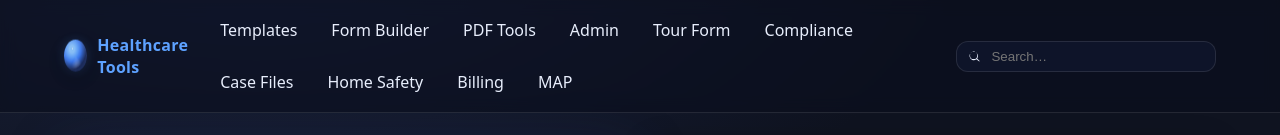
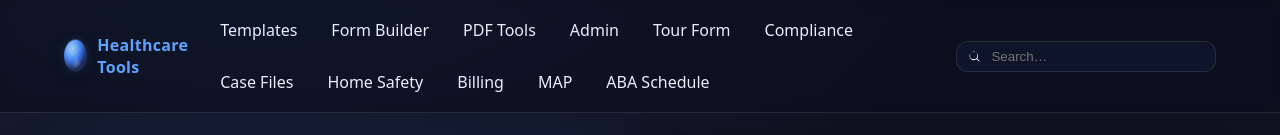
Before and after one commit to jessicacousins/healthcare_website_vite, a React (Vite) app: page / in a window 1280 px wide. Shown: the top 135 px of the page. Built offline with nearby package versions, Linux system fonts and the light colour scheme.

Commit message:
added schedules to navbar

```diff
--- a/src/components/Navbar.jsx
+++ b/src/components/Navbar.jsx
@@ -48,6 +48,9 @@ export default function Navbar() {
           </NavLink>
           <NavLink className="nav-link" to="/mar">
             MAP
+          </NavLink>
+          <NavLink className="nav-link" to="/aba-schedule">
+            ABA Schedule
           </NavLink>
         </div>
 
```
